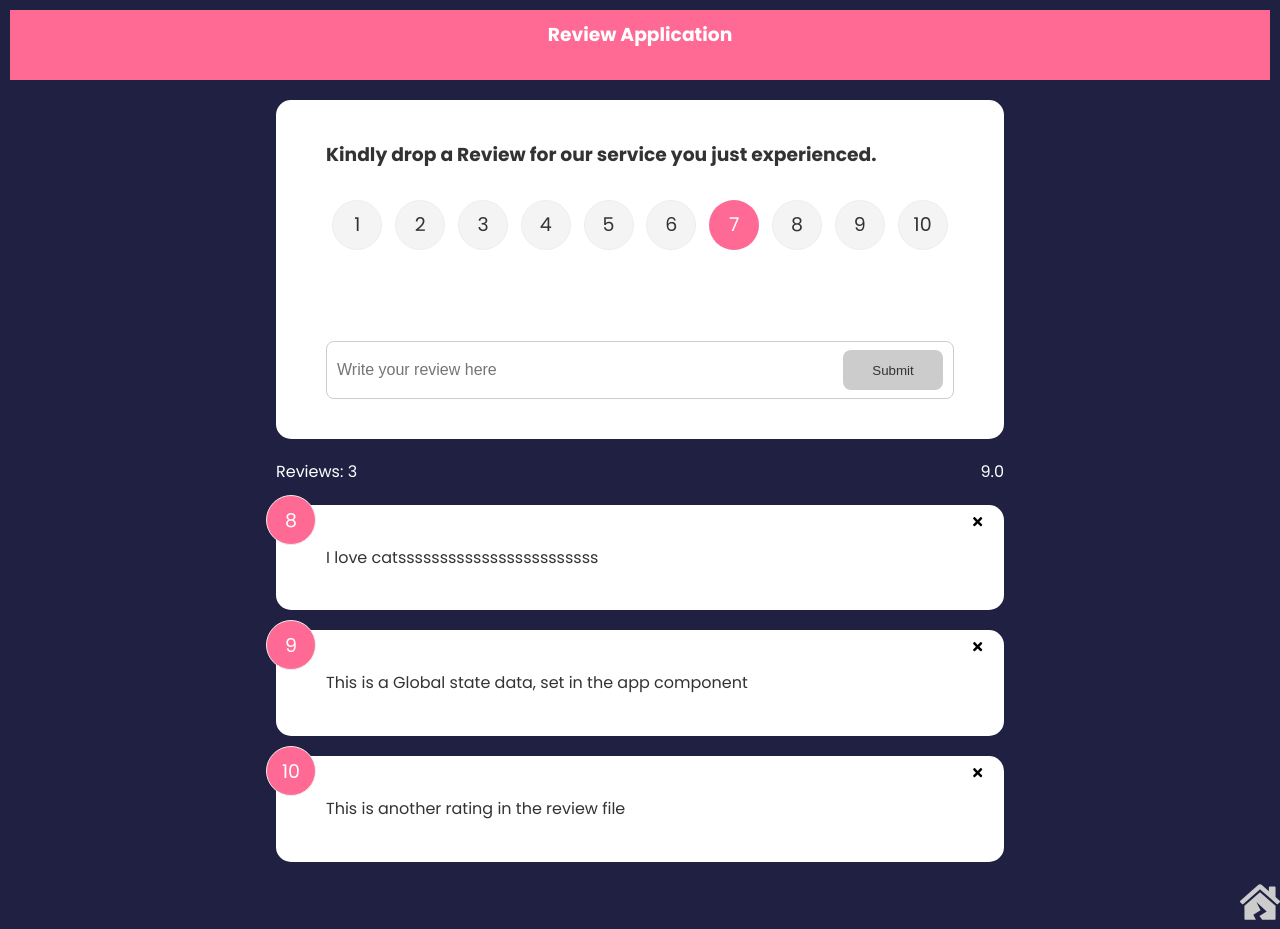
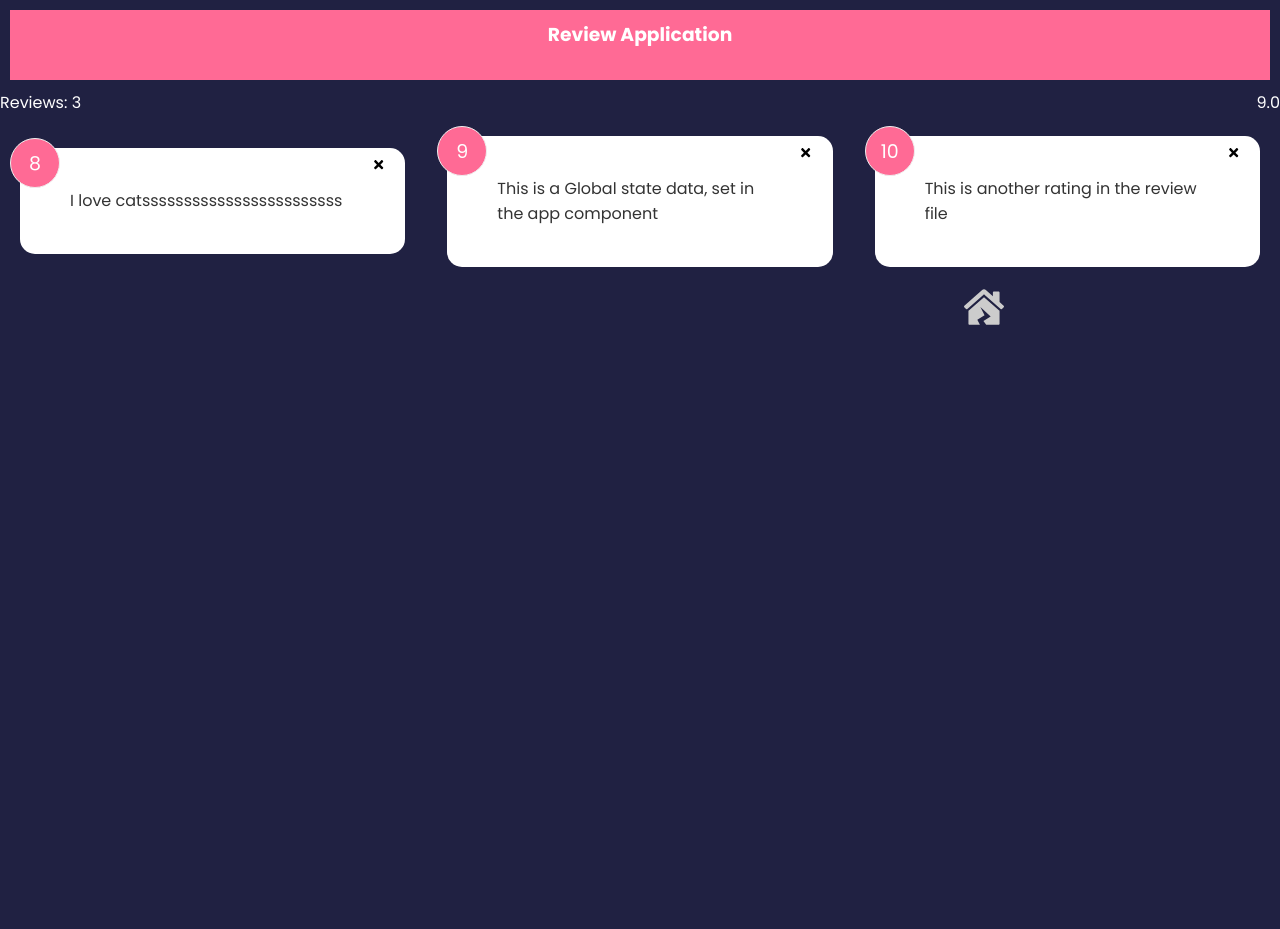
Before and after one commit to Chingkeziah/Feedback-Application, a React (Vite) app: page /all-reviews in a window 1280 px wide. After the commit the page ends 800 px from the top, so only its background shows below. Built offline with nearby package versions, Linux system fonts and the light colour scheme.

Commit message:
fix: Displayed cards on three colums on bigger screen and one column on smaller screens

```diff
--- a/src/Components/List.jsx
+++ b/src/Components/List.jsx
@@ -10,7 +10,7 @@ function List({reviews, deleteReview}) {
 
   return (
     <>
-      <div>
+      <div className="review">
         {reviews.map((review) => (
             <div key={review.id}>
                 <ReviewItem review={review} deleteReview={deleteReview} />
--- a/src/Components/Pages/AllReviews.jsx
+++ b/src/Components/Pages/AllReviews.jsx
@@ -20,44 +20,27 @@ const deleteReview =  (id) => {
   }
 }
 
-// function to add a review
-const AddReview = (newReview) => {
-  newReview.id=uuid()
-  setReview([newReview, ...review])
-}
-
-// function to submit a review
-const formSubmit = (e) => {
-  e.preventDefault()
-  if(text.trim().length > 20){
-    const newReview = {
-      text,
-      rating
-    }
-    handleAdd(newReview)
-    setText('')
-  }
-}
+// // function to add a review
+// const AddReview = (newReview) => {
+//   newReview.id=uuid()
+//   setReview([newReview, ...review])
+// }
 
   return (
     <>
-        <ReviewForm handleAdd={AddReview} />
-            <div className="container">
+            <div className="cards">
                 <ReviewStats reviews={review} />
                 <List reviews={review} deleteReview={deleteReview} />
             </div>
-
-        <div className="about-link">
-            <Link to="/">
-            <FaHouseDamage size={40} />
-            </Link>
+        <div className="container">
+          <div className="about-link">
+              <Link to="/">
+              <FaHouseDamage size={40} />
+              </Link>
+          </div>
         </div>
 
-      <div className="container">
-        {/* <Button type='button' variant='secondary' onClick={() => navigate("/review")}>
-            All Reviews
-        </Button> */}
-      </div>
+
     </>
   )
 }
--- a/src/Components/Pages/Review.jsx
+++ b/src/Components/Pages/Review.jsx
@@ -13,11 +13,12 @@ function Review() {
   const navigate = useNavigate()
     const [review, setReview] = useState(data)
     // function to delete review
-  const deleteReview =  (id) => {
-    if(window.confirm('Are you sure, you want to delete this review?')){
-      setReview(review.filter((review) => review.id !== id))
-    }
-  }
+  // const deleteReview =  (id) => {
+  //   if(window.confirm('Are you sure, you want to delete this review?')){
+  //     setReview(review.filter((review) => review.id !== id))
+  //   }
+  // }
+
 
   // function to add a review
   const AddReview = (newReview) => {
@@ -27,20 +28,17 @@ function Review() {
   return (
     <>
         <ReviewForm handleAdd={AddReview} />
-            <div className="container">
-                <ReviewStats reviews={review} />
-                <List reviews={review} deleteReview={deleteReview} />
-            </div>
 
+      <div className="container">
         <div className="about-link">
             <Link to="/">
             <FaHouseDamage size={40} />
             </Link>
         </div>
-
+      </div>
       <div className="container">
         <Button type='button' variant='secondary' onClick={() => navigate("/all-reviews")}>
-          All Reviews
+         See All Reviews
         </Button>
       </div>
     </>
--- a/src/Components/ReviewForm.jsx
+++ b/src/Components/ReviewForm.jsx
@@ -1,6 +1,7 @@
 import { useState } from "react"
 import Button from "./layout/Button"
 import Rating from "./Rating"
+
 
 const spanStyle = {
   display: 'block',
--- a/src/index.css
+++ b/src/index.css
@@ -43,7 +43,7 @@ header {
   color: #333;
   border-radius: 15px;
   padding: 40px 50px;
-  margin: 20px 0;
+  margin: 20px 20px;
   position: relative;
 }
 
@@ -235,7 +235,23 @@ input:focus {
   }
 }
 
+@media (min-width: 800px) {
+  .rating li {
+    margin: 10px 3px;
+  }
 
+.review {
+      display: grid;
+      grid-template-columns: repeat(3, 1fr);
+      gap: 2px;
+      justify-content: center;
+      align-items: center;
+  }
+
+    .input-group input {
+    width: 80%;
+  }
+}
 .text {
   font-style: italic;
 
```
